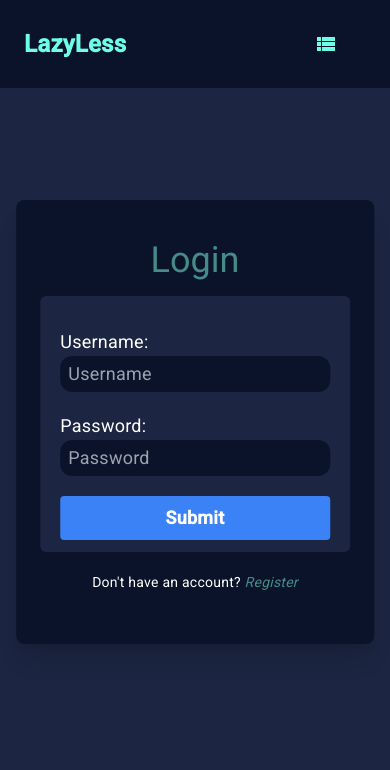
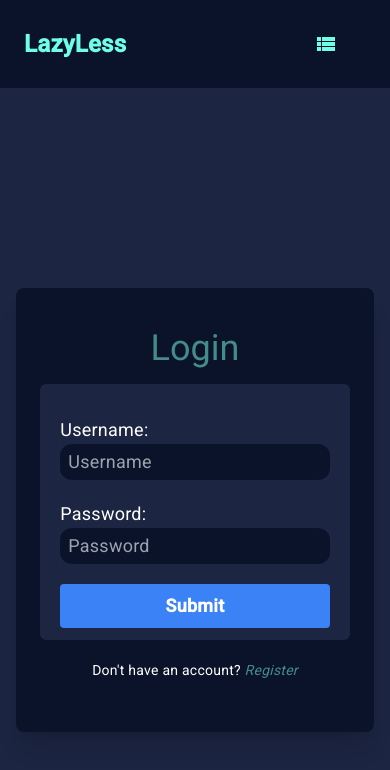
Before and after one commit to LinhNguyenLe2109/Lazyless, an Angular app: page /login in a window 390 px wide. Shown: the top 770 px of the page. Built offline with nearby package versions, Linux system fonts and the light colour scheme.

Commit message:
added responsiveness to login

```diff
--- a/src/app/daily-table/daily-table.component.html
+++ b/src/app/daily-table/daily-table.component.html
@@ -1,6 +1,6 @@
 <section id="dailyTableHistory" class="h-screen w-full text-white pt-10">
     <h1 class="text-center !text-4xl !font-medium">Browse table history</h1>
-    <section id="body" class="mx-10 h-full rounded-lg">
+    <section id="body" class="mx-1 sm:mx-10 h-full">
         <!-- header -->
         <app-table-list-nav></app-table-list-nav>
         <!-- body -->
--- a/src/app/daily-table/table-list-nav/table-list-nav.component.html
+++ b/src/app/daily-table/table-list-nav/table-list-nav.component.html
@@ -1,16 +1,24 @@
 <section class="flex justify-between items-center py-2 px-4">
   <div id="leftSide">
     <div>
-      <span class="font-bold text-xl">Total tables: {{totalTableNum}}</span>
+      <span class="font-bold text-xl">Total tables: {{ totalTableNum }}</span>
     </div>
   </div>
   <div id="rightSide" class="flex items-center">
     <div class="relative mr-5">
       <mat-form-field>
         <mat-label>Filter table</mat-label>
-        <input disabled matInput [matDatepicker]="picker" (dateChange)="dateChangeHandler('change', $event)">
+        <input
+          disabled
+          matInput
+          [matDatepicker]="picker"
+          (dateChange)="dateChangeHandler('change', $event)"
+        />
         <mat-hint>MM/DD/YYYY</mat-hint>
-        <mat-datepicker-toggle matIconSuffix [for]="picker"></mat-datepicker-toggle>
+        <mat-datepicker-toggle
+          matIconSuffix
+          [for]="picker"
+        ></mat-datepicker-toggle>
         <mat-datepicker #picker disabled="false"></mat-datepicker>
       </mat-form-field>
     </div>
--- a/src/app/login/login.component.html
+++ b/src/app/login/login.component.html
@@ -1,6 +1,6 @@
-<section class="h-screen">
+<section class="h-screen flex items-center justify-center">
   <div
-    class="absolute top-1/2 left-1/2 -translate-x-1/2 -translate-y-1/2 bg-fifth py-10 sm:py-24 px-6 sm:px-20 w-11/12 md:w-1/2 xl:w-1/3 rounded-lg shadow-xl"
+    class="bg-fifth py-10 sm:py-24 px-6 sm:px-20 w-11/12 md:w-1/2 xl:w-1/3 rounded-lg shadow-xl"
   >
     <h1 class="text-center !text-4xl text-secondary">Login</h1>
     <div
@@ -26,7 +26,7 @@
         <div class="form-group my-5">
           <label for="password" class="mr-5">Password: </label>
           <input
-            type="text"
+            type="password"
             class="form-control rounded-xl px-2 py-1 bg-fifth block w-full"
             formControlName="password"
             id="password"
```
